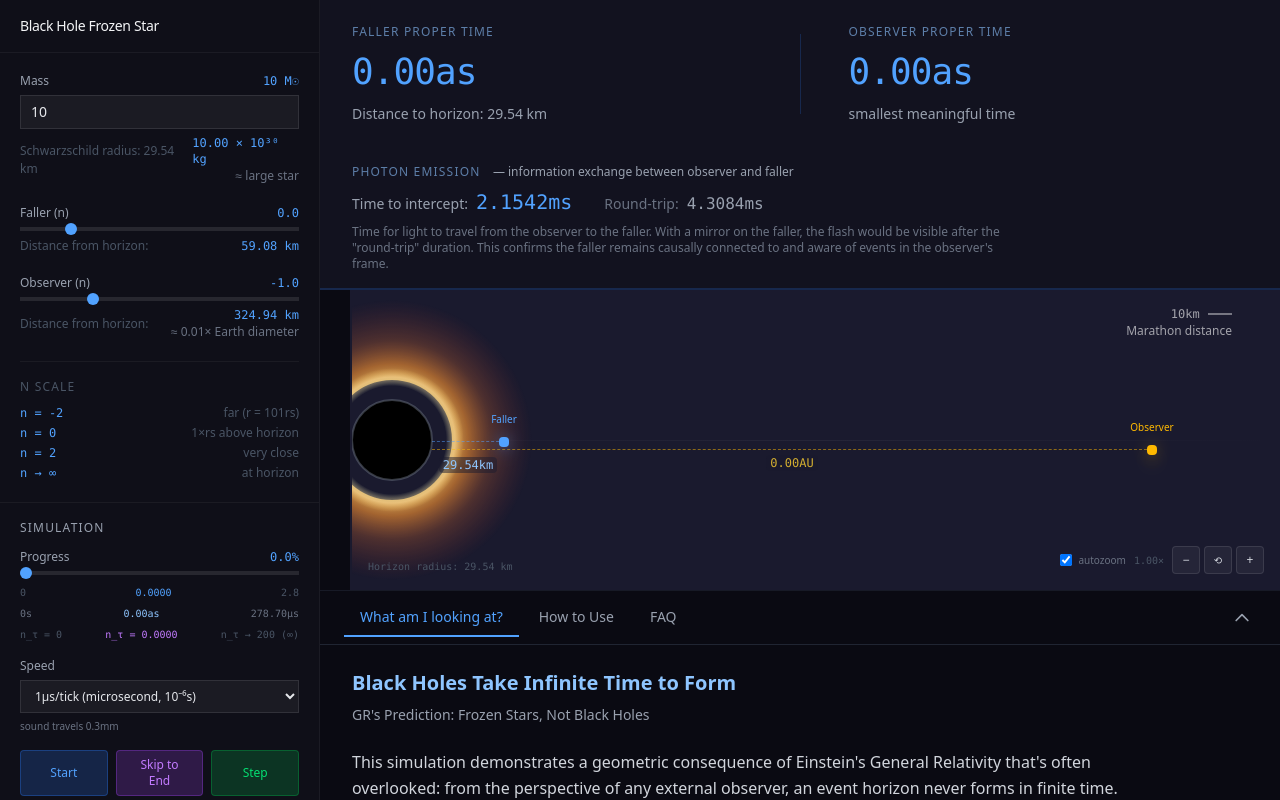
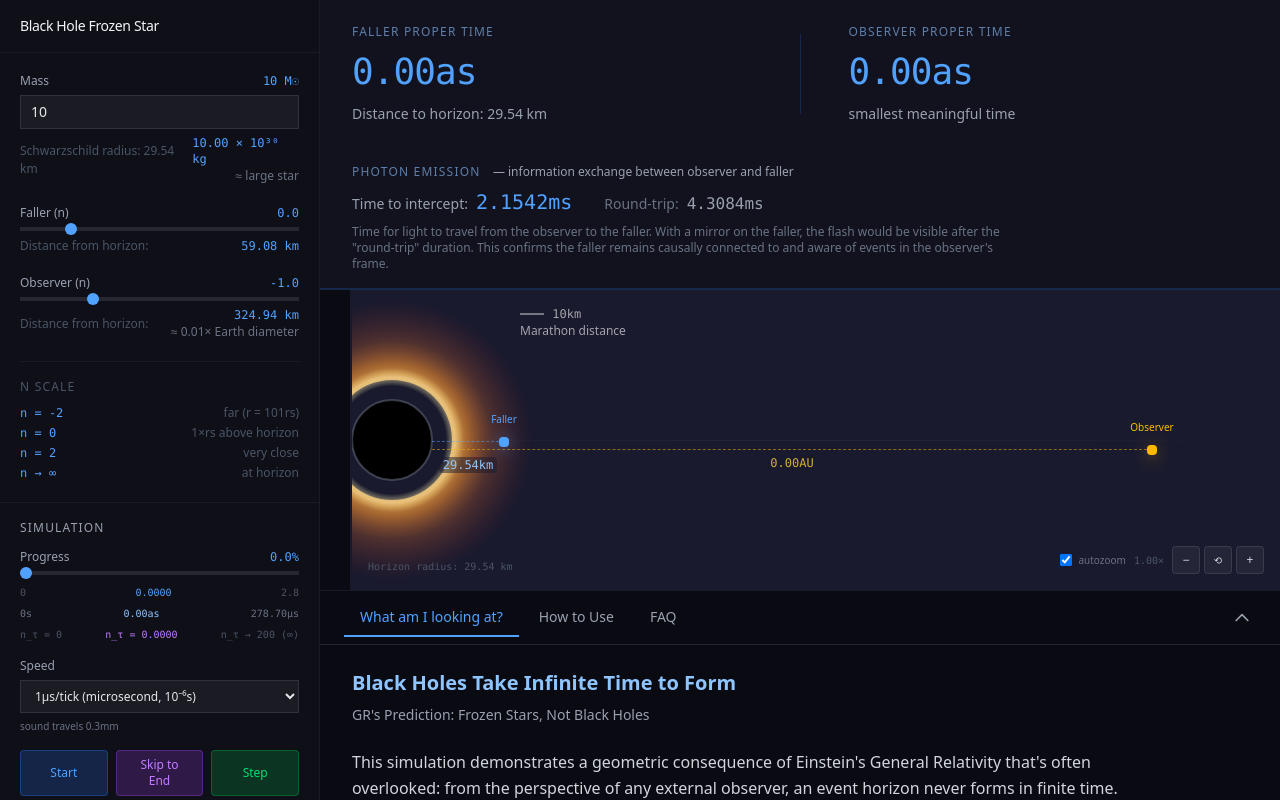
Before and after one commit to mvelinsky/frozen-stars, a Vue app: page / in a window 1280 px wide. Built offline with nearby package versions, Linux system fonts and the light colour scheme.

Commit message:
scale is on the left

```diff
--- a/src/components/Visualization.vue
+++ b/src/components/Visualization.vue
@@ -421,10 +421,10 @@ function formatDistanceFromHorizon(n: number): string {
 <template>
   <div class="w-full h-[300px] flex items-center relative overflow-hidden pl-8 pr-8">
     <!-- Dimension Ruler -->
-    <div class="absolute top-4 right-12 flex flex-col items-end z-20">
+    <div class="absolute top-4 left-[200px] flex flex-col items-start z-20">
       <div class="flex items-center gap-2">
+        <div class="h-[2px] bg-white/40" :style="{ width: `${scaleRuler.pixels}px` }"></div>
         <span class="text-xs text-white/60 font-mono">{{ scaleRuler.label }}</span>
-        <div class="h-[2px] bg-white/40" :style="{ width: `${scaleRuler.pixels}px` }"></div>
       </div>
       <span class="text-[12px] text-white/60">{{ scaleRuler.ref }}</span>
     </div>
```
